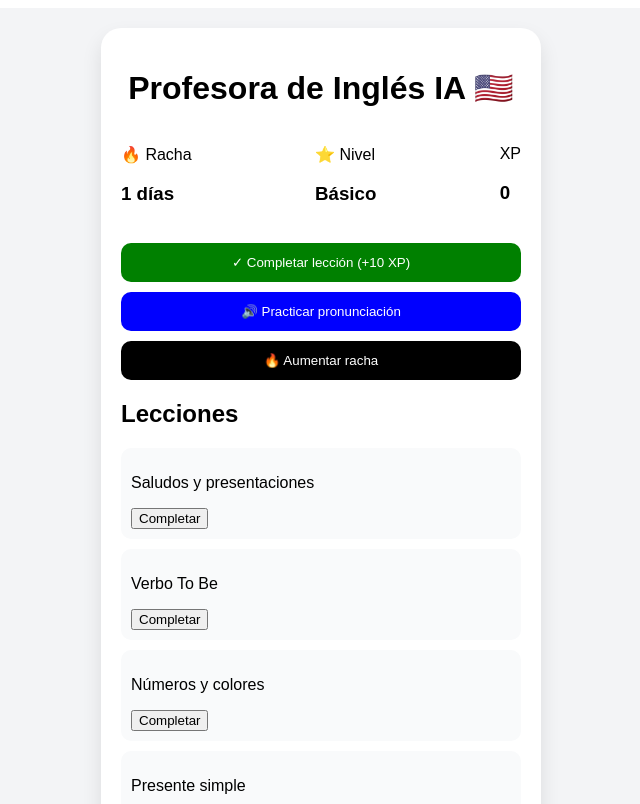
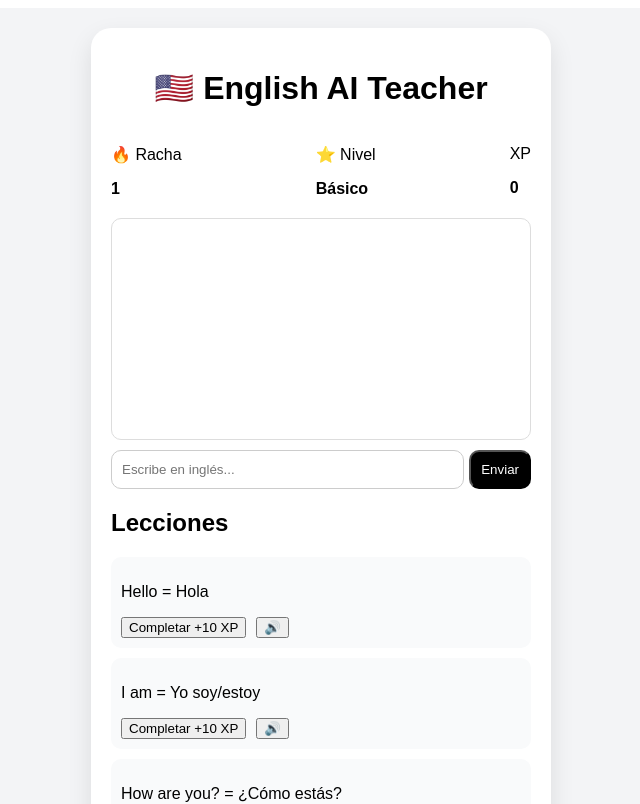
Before and after one commit to gonzalezshari909-sketch/english-ai-teacher, a Next.js app: page / in a window 1280 px wide. Shown: the top 804 px of the page, without its empty margins (319-959 px from the left). Built offline with nearby package versions, Linux system fonts and the light colour scheme.

Commit message:
Update page.js

```diff
--- a/app/page.js
+++ b/app/page.js
@@ -6,16 +6,18 @@ export default function Home() {
   const [xp, setXp] = useState(0);
   const [level, setLevel] = useState('Básico');
   const [streak, setStreak] = useState(1);
+  const [input, setInput] = useState('');
+  const [chat, setChat] = useState([]);
 
   const lessons = [
-    'Saludos y presentaciones',
-    'Verbo To Be',
-    'Números y colores',
-    'Presente simple',
-    'Conversaciones básicas',
+    'Hello = Hola',
+    'I am = Yo soy/estoy',
+    'How are you? = ¿Cómo estás?',
+    'I want = Yo quiero',
+    'Thank you = Gracias'
   ];
 
-  // Cargar XP guardado
+  // cargar datos
   useEffect(() => {
     const savedXp = localStorage.getItem('xp');
     const savedStreak = localStorage.getItem('streak');
@@ -24,7 +26,7 @@ export default function Home() {
     if (savedStreak) setStreak(Number(savedStreak));
   }, []);
 
-  // Guardar progreso
+  // guardar datos + niveles
   useEffect(() => {
     localStorage.setItem('xp', xp);
     localStorage.setItem('streak', streak);
@@ -34,20 +36,45 @@ export default function Home() {
     else setLevel('Básico');
   }, [xp, streak]);
 
-  const completeLesson = () => {
+  const completeLesson = (lesson) => {
     setXp(prev => prev + 10);
+    setChat(prev => [
+      ...prev,
+      { role: 'bot', text: `Correct! "${lesson}" aprendido ✔` }
+    ]);
   };
 
-  const speak = () => {
-    const msg = new SpeechSynthesisUtterance(
-      'Hello! Repeat after me. I am learning English.'
-    );
+  const speak = (text) => {
+    const msg = new SpeechSynthesisUtterance(text);
     msg.lang = 'en-US';
     speechSynthesis.speak(msg);
   };
 
-  const addStreak = () => {
-    setStreak(prev => prev + 1);
+  const sendMessage = () => {
+    if (!input) return;
+
+    const userMsg = input;
+    setChat(prev => [...prev, { role: 'user', text: userMsg }]);
+
+    setInput('');
+
+    // RESPUESTA IA SIMULADA (luego puedes conectar OpenAI)
+    let response = '';
+
+    if (userMsg.toLowerCase().includes('hello')) {
+      response = 'Hello! How are you today?';
+    } else if (userMsg.toLowerCase().includes('help')) {
+      response = 'I can help you learn English step by step.';
+    } else {
+      response = 'Try using simple English sentences 😊';
+    }
+
+    setTimeout(() => {
+      setChat(prev => [...prev, { role: 'bot', text: response }]);
+      speak(response);
+    }, 500);
+
+    setXp(prev => prev + 5);
   };
 
   return (
@@ -59,112 +86,107 @@ export default function Home() {
     }}>
 
       <div style={{
-        maxWidth: 400,
+        maxWidth: 420,
         margin: '0 auto',
         background: 'white',
         padding: 20,
         borderRadius: 20,
-        boxShadow: '0 10px 20px rgba(0,0,0,0.1)'
+        boxShadow: '0 10px 25px rgba(0,0,0,0.1)'
       }}>
 
         <h1 style={{ textAlign: 'center' }}>
-          Profesora de Inglés IA 🇺🇸
+          🇺🇸 English AI Teacher
         </h1>
 
         {/* ESTADÍSTICAS */}
-        <div style={{ display: 'flex', justifyContent: 'space-between', marginTop: 20 }}>
+        <div style={{
+          display: 'flex',
+          justifyContent: 'space-between',
+          marginTop: 20
+        }}>
           <div>
             <p>🔥 Racha</p>
-            <h3>{streak} días</h3>
+            <b>{streak}</b>
           </div>
 
           <div>
             <p>⭐ Nivel</p>
-            <h3>{level}</h3>
+            <b>{level}</b>
           </div>
 
           <div>
             <p>XP</p>
-            <h3>{xp}</h3>
+            <b>{xp}</b>
           </div>
         </div>
 
-        {/* BOTONES */}
+        {/* CHAT */}
+        <div style={{
+          marginTop: 20,
+          border: '1px solid #ddd',
+          borderRadius: 10,
+          padding: 10,
+          height: 200,
+          overflowY: 'auto'
+        }}>
+          {chat.map((msg, i) => (
+            <p key={i} style={{
+              textAlign: msg.role === 'user' ? 'right' : 'left'
+            }}>
+              <b>{msg.role === 'user' ? 'Tú' : 'IA'}:</b> {msg.text}
+            </p>
+          ))}
+        </div>
+
+        {/* INPUT */}
+        <div style={{ display: 'flex', marginTop: 10 }}>
+          <input
+            value={input}
+            onChange={(e) => setInput(e.target.value)}
+            placeholder="Escribe en inglés..."
+            style={{
+              flex: 1,
+              padding: 10,
+              borderRadius: 10,
+              border: '1px solid #ccc'
+            }}
+          />
+
           <button
-          onClick={completeLesson}
+            onClick={sendMessage}
             style={{
-            width: '100%',
-            marginTop: 20,
-            padding: 12,
-            background: 'green',
+              marginLeft: 5,
+              padding: 10,
+              background: 'black',
               color: 'white',
-            border: 'none',
               borderRadius: 10
             }}
           >
-          ✓ Completar lección (+10 XP)
+            Enviar
           </button>
-
-        <button
-          onClick={speak}
-          style={{
-            width: '100%',
-            marginTop: 10,
-            padding: 12,
-            background: 'blue',
-            color: 'white',
-            border: 'none',
-            borderRadius: 10
-          }}
-        >
-          🔊 Practicar pronunciación
-        </button>
-
-        <button
-          onClick={addStreak}
-          style={{
-            width: '100%',
-            marginTop: 10,
-            padding: 12,
-            background: 'black',
-            color: 'white',
-            border: 'none',
-            borderRadius: 10
-          }}
-        >
-          🔥 Aumentar racha
-        </button>
+        </div>
 
         {/* LECCIONES */}
         <h2 style={{ marginTop: 20 }}>Lecciones</h2>
 
-        {lessons.map((lesson, i) => (
-          <div
-            key={i}
-            style={{
+        {lessons.map((l, i) => (
+          <div key={i} style={{
             background: '#f9fafb',
             padding: 10,
             borderRadius: 10,
             marginTop: 10
-            }}
-          >
-            <p>{lesson}</p>
-            <button onClick={completeLesson}>
-              Completar
+          }}>
+            <p>{l}</p>
+
+            <button onClick={() => completeLesson(l)}>
+              Completar +10 XP
+            </button>
+
+            <button onClick={() => speak(l)} style={{ marginLeft: 10 }}>
+              🔊
             </button>
           </div>
         ))}
-
-        {/* NIVEL INFO */}
-        <div style={{
-          marginTop: 20,
-          padding: 10,
-          background: '#eef2ff',
-          borderRadius: 10
-        }}>
-          <p><b>Tu progreso:</b></p>
-          <p>Completa lecciones para subir de nivel</p>
-        </div>
 
       </div>
     </main>
```
Lines whose indentation alone changed are shown as unchanged.
